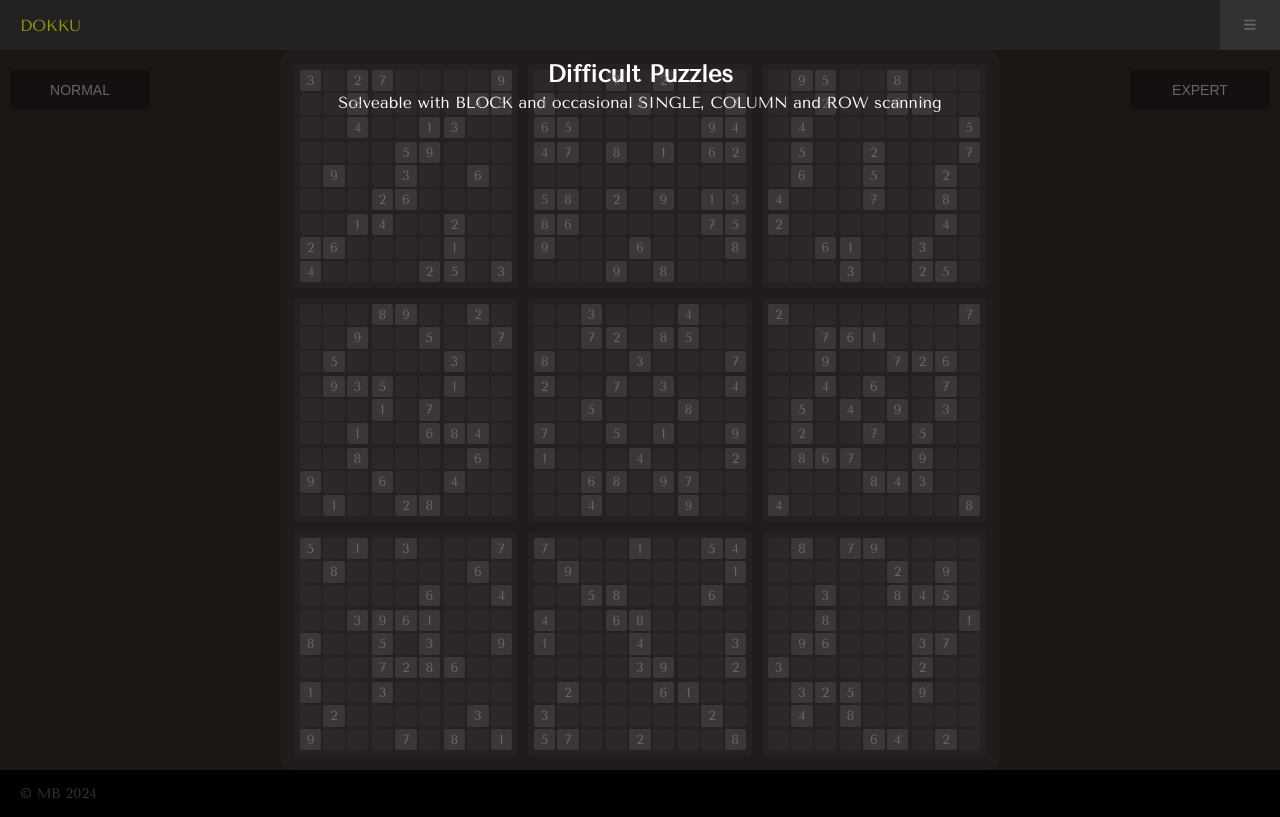
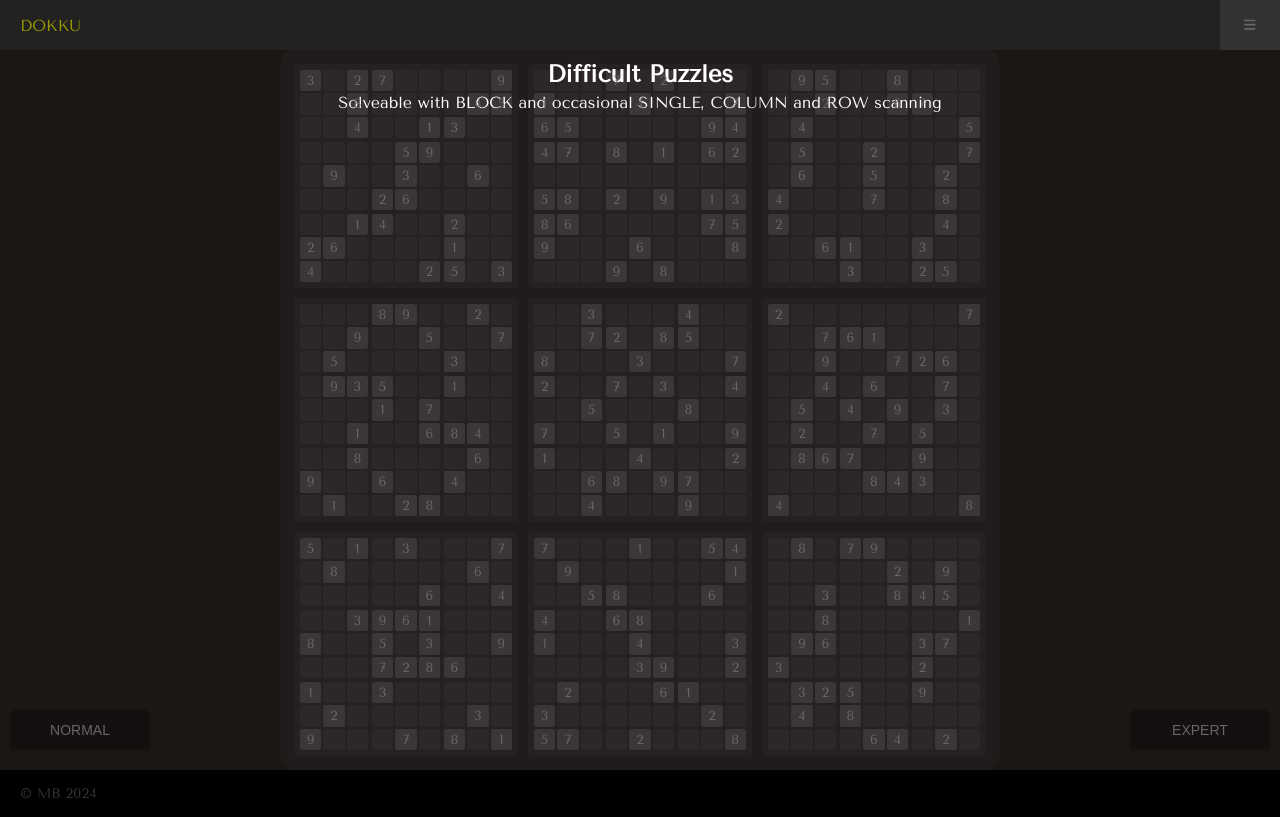
Before and after one commit to moggsterb/dokku, a Next.js app: page /selector/difficult in a window 1280 px wide. Built offline with nearby package versions, Linux system fonts and the light colour scheme; a web font is replaced by a local one.

Commit message:
mobile tweaks

```diff
--- a/src/app/globals.scss
+++ b/src/app/globals.scss
@@ -10,7 +10,7 @@ body {
 :root {
   --pixel-size: 5px;
 
-  --grid-size: 360px;
+  --grid-size: 320px;
   --cell-value-size: 20px;
 
   --main-bg: #1c1715;
--- a/src/app/selector/[level]/page.tsx
+++ b/src/app/selector/[level]/page.tsx
@@ -35,13 +35,22 @@ export default function Selector({
     <Control
       title={`${levelObj.title} Puzzles`}
       description={levelObj.description}
+      // beforeActions={[{ title: `${prevOBJ?.title}`, url: `${prevOBJ?.url}` }]}
+      // afterActions={[{ title: `${nextOBJ?.title}`, url: `${nextOBJ?.url}` }]}
+    />
+  );
+
+  const footer = (
+    <Control
+      title=''
+      description=''
       beforeActions={[{ title: `${prevOBJ?.title}`, url: `${prevOBJ?.url}` }]}
       afterActions={[{ title: `${nextOBJ?.title}`, url: `${nextOBJ?.url}` }]}
     />
   );
 
   return (
-    <MainContainer header={header}>
+    <MainContainer header={header} footer={footer}>
       <div className='selector'>
         <AnimReveal
           items={grids.map((grid, index) => {
--- a/src/components/Candidate.module.scss
+++ b/src/components/Candidate.module.scss
@@ -2,13 +2,20 @@
   display: flex;
   justify-content: center;
   align-items: center;
-  width: calc(((var(--cell-size) - 10px) / 3) - 5px);
-  height: calc(((var(--cell-size) - 10px) / 3) - 5px);
-  font-size: 12px;
+  width: calc(((var(--cell-size) - 3px) / 3) - 2px);
+  height: calc(((var(--cell-size) - 3px) / 3) - 2px);
+  font-size: 4px;
   transition: background 0.25s ease-in, transform 0.25s ease-in;
 
-  color: rgba(255, 255, 255, 0.1);
-  margin: 1px;
+  color: rgba(255, 255, 255, 0.4);
+  margin: 0.5px;
+
+  @media only screen and (min-width: 640px) {
+    width: calc(((var(--cell-size) - 12px) / 3) - 2px);
+    height: calc(((var(--cell-size) - 12px) / 3) - 2px);
+    font-size: 12px;
+    margin: 1px;
+  }
 }
 
 .notRejected {
@@ -24,7 +31,6 @@
 }
 
 .solveable {
-  background: rgba(0, 0, 0, 0.5);
-  color: white;
-  // border: rgba(255, 255, 255, 0.75) 3px solid;
+  background: #333;
+  color: #4fef15;
 }
--- a/src/components/Cell.module.scss
+++ b/src/components/Cell.module.scss
@@ -85,8 +85,17 @@
     }
 
     &.active {
-      transform: scale(1.6);
+      transform: scale(2.2);
+      @media only screen and (min-width: 640px) {
+        transform: scale(1.6);
+      }
+
       z-index: 10;
+
+      & .solveIcon {
+        border: 1px solid #22222299;
+        // box-shadow: #333 0px 2px 6px;
+      }
     }
 
     &.barredColumn,
@@ -123,7 +132,7 @@
 
     .solveIconWrapper {
       position: absolute;
-      top: calc(var(--cell-value-size) * -0.06);
+      top: calc(var(--cell-value-size) * -0.01);
       width: 100%;
 
       display: flex;
@@ -136,7 +145,7 @@
   }
 
   .solveIcon {
-    height: calc(var(--cell-value-size) * 0.18);
+    height: calc(var(--cell-value-size) * 0.12);
     width: calc(var(--cell-value-size) * 0.35);
     border-radius: 15%;
     display: flex;
@@ -169,10 +178,11 @@
     display: flex;
     flex-direction: row;
     flex-wrap: wrap;
-    padding: 8px;
+    padding: 3px 2px 1px;
     height: 100%;
-    // background: rgba(white, 0.05);
-    border-radius: var(--cell-radius);
+    @media only screen and (min-width: 640px) {
+      padding: 7px 5px 3px;
+    }
   }
 
   .hoverable {
--- a/src/components/Control.module.scss
+++ b/src/components/Control.module.scss
@@ -16,7 +16,7 @@
 
   .center {
     color: white;
-    flex-grow: 2;
+    flex-grow: 12;
     text-align: center;
   }
 
@@ -41,10 +41,20 @@
   }
 
   h1 {
-    margin-bottom: 5px;
-    font-size: 24px;
+    margin-bottom: 2px;
+    font-size: 16px;
   }
   p {
-    font-size: 16px;
+    font-size: 14px;
+  }
+
+  @media only screen and (min-width: 640px) {
+    h1 {
+      margin-bottom: 5px;
+      font-size: 24px;
+    }
+    p {
+      font-size: 16px;
+    }
   }
 }
--- a/src/components/Control.tsx
+++ b/src/components/Control.tsx
@@ -37,13 +37,17 @@ const Control = ({
 
   return (
     <div className={styles.wrapper}>
-      <div className={styles.before}>{renderButtons(beforeActions)}</div>
+      {beforeActions.length > 0 && (
+        <div className={styles.before}>{renderButtons(beforeActions)}</div>
+      )}
       <div className={styles.center}>
         <h1>{title}</h1>
         <p>{description}</p>
       </div>
 
-      <div className={styles.after}>{renderButtons(afterActions)}</div>
+      {afterActions.length > 0 && (
+        <div className={styles.after}>{renderButtons(afterActions)}</div>
+      )}
     </div>
   );
 };
--- a/src/components/MainContainer.module.scss
+++ b/src/components/MainContainer.module.scss
@@ -24,3 +24,8 @@
   top: 0;
   position: absolute;
 }
+
+.footer {
+  position: absolute;
+  bottom: 0;
+}
```
Also changed, not shown: src/app/page.tsx (+5 -2 lines), src/app/selector/preview/[id]/page.tsx (+10 -1 lines).
